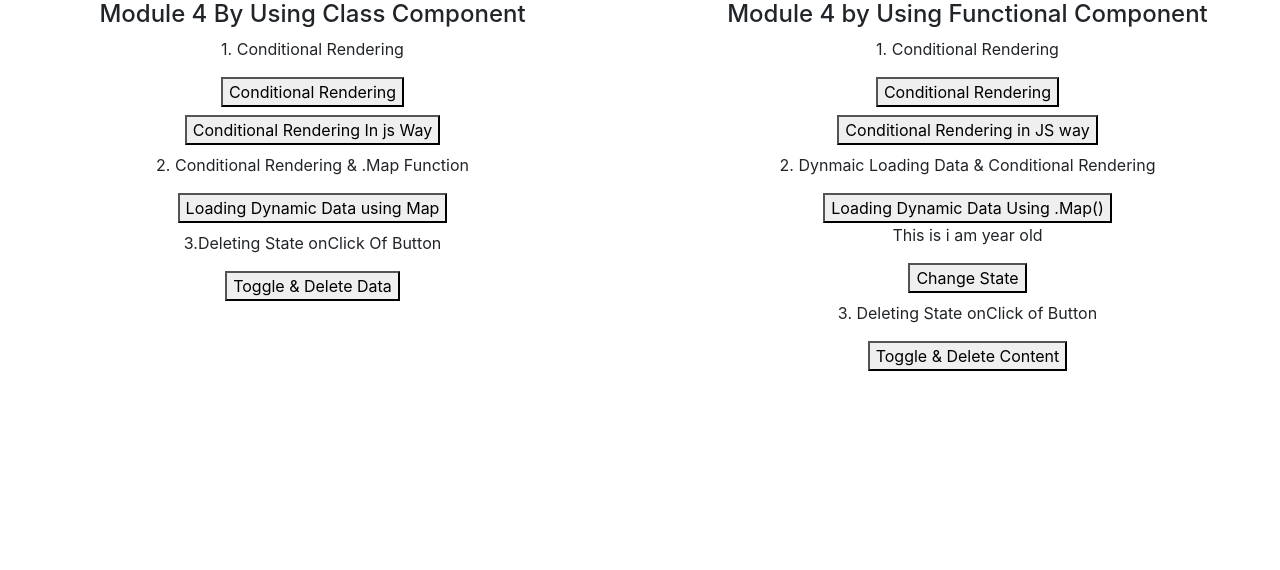
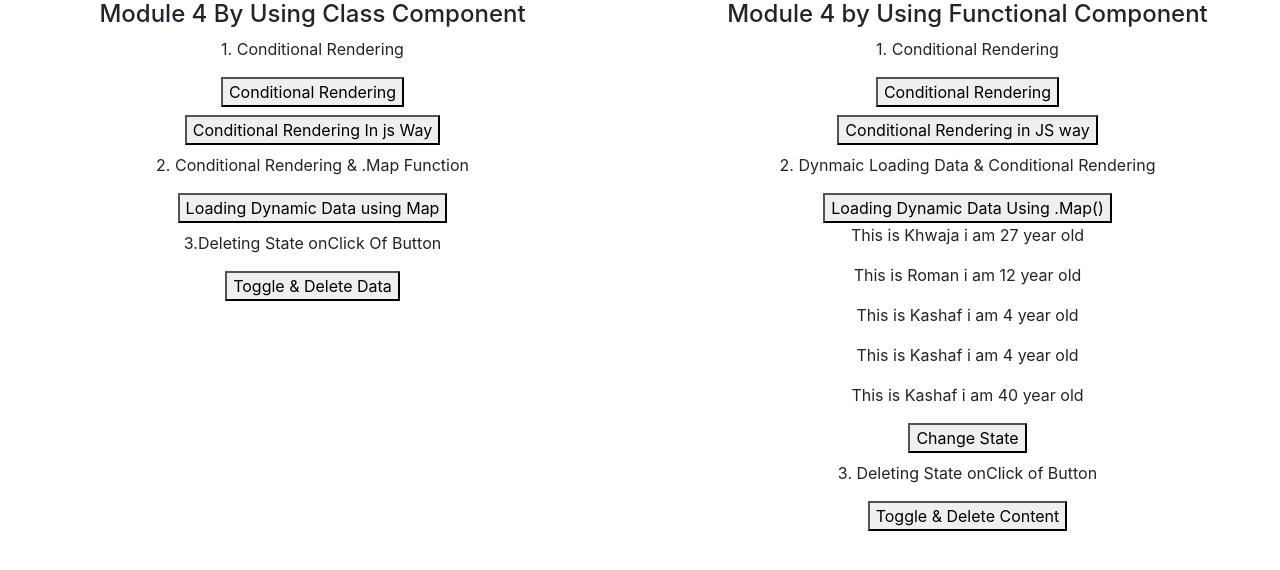
Before and after one commit to HusnainK721/my-first-app, a React (Create React App) app: page / in a window 1280 px wide. Both pictures are taken after a click on the button "Loading Dynamic Data Using .Map()". Shown: the top 570 px of the page. Built offline with nearby package versions, Linux system fonts and the light colour scheme.

Commit message:
working with map function

```diff
--- a/src/Component/Module-4-ListAndConditional/ListAndConditionalFunctional/C-OutputtingListDynamicUsingMap/OutputtingListDynamicallyChildF.jsx
+++ b/src/Component/Module-4-ListAndConditional/ListAndConditionalFunctional/C-OutputtingListDynamicUsingMap/OutputtingListDynamicallyChildF.jsx
@@ -3,9 +3,9 @@ import React from "react";
 export const OutputtingListDynamicallyChildF = (value) => {
   return (
     <div>
-      {/* <p>
+      <p>
         This is {value.name} i am {value.age} year old
-      </p> */}
+      </p>
     </div>
   );
 };
--- a/src/Component/Module-4-ListAndConditional/ListAndConditionalFunctional/C-OutputtingListDynamicUsingMap/OutputtingListDynamicallyParentF.jsx
+++ b/src/Component/Module-4-ListAndConditional/ListAndConditionalFunctional/C-OutputtingListDynamicUsingMap/OutputtingListDynamicallyParentF.jsx
@@ -39,9 +39,7 @@ export const OutputtingListDynamicallyParentF = (itemCurrent) => {
               />
             );
           })}
-          <p>
-            This is {itemCurrent.name} i am {itemCurrent.age} year old
-          </p>
+
           <button onClick={handleNameChange}> Change State</button>
         </div>
       ) : null}
```
Also changed, not shown: 1 other file (tests, documents, lock files or other folders).
